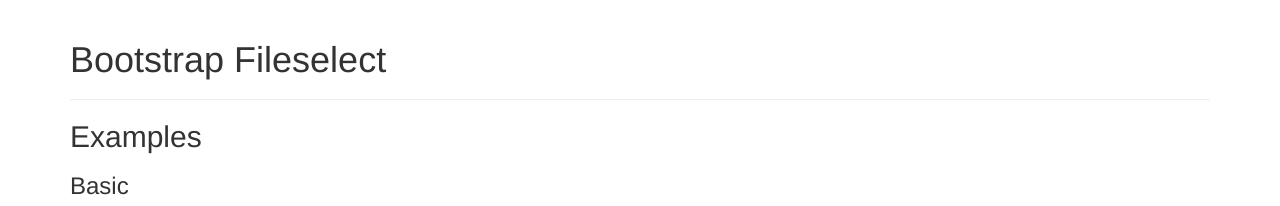
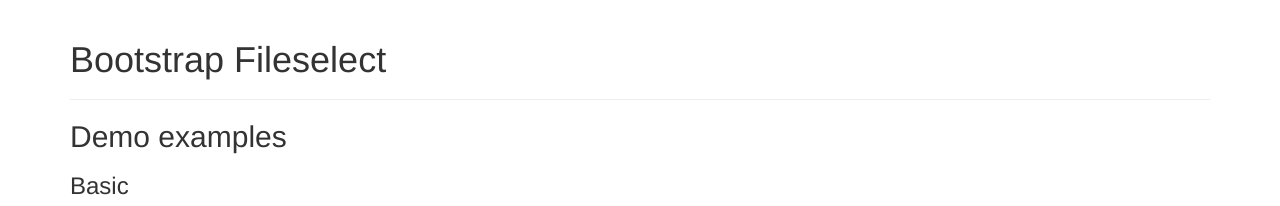
Before and after one commit to jnessier/Bootstrap-Fileselect, a website: page demo/index.html in a window 1280 px wide. Shown: the top 206 px of the page. Drawn offline with nearby package versions, Linux system fonts and the light colour scheme; files whose address does not match are found by name.

Commit message:
Moved and renamed demo page

```diff
--- a/demo.html
+++ b/demo/index.html
@@ -1,7 +1,7 @@
 <!DOCTYPE html>
 <html lang="en">
     <head>
-        <title>Bootstrap Fileselect Examples</title>
+        <title>Bootstrap Fileselect Demo</title>
 
         <meta charset="UTF-8">
         <meta name="viewport" content="width=device-width, initial-scale=1.0">
@@ -32,7 +32,7 @@
                 <h1>Bootstrap Fileselect</h1>
             </div>
 
-            <h2>Examples</h2>
+            <h2>Demo examples</h2>
             <h3>Basic</h3>
             <div class="row">
                 <div class="col-md-6">
```
Also changed, not shown: LICENSE.md (deleted).
